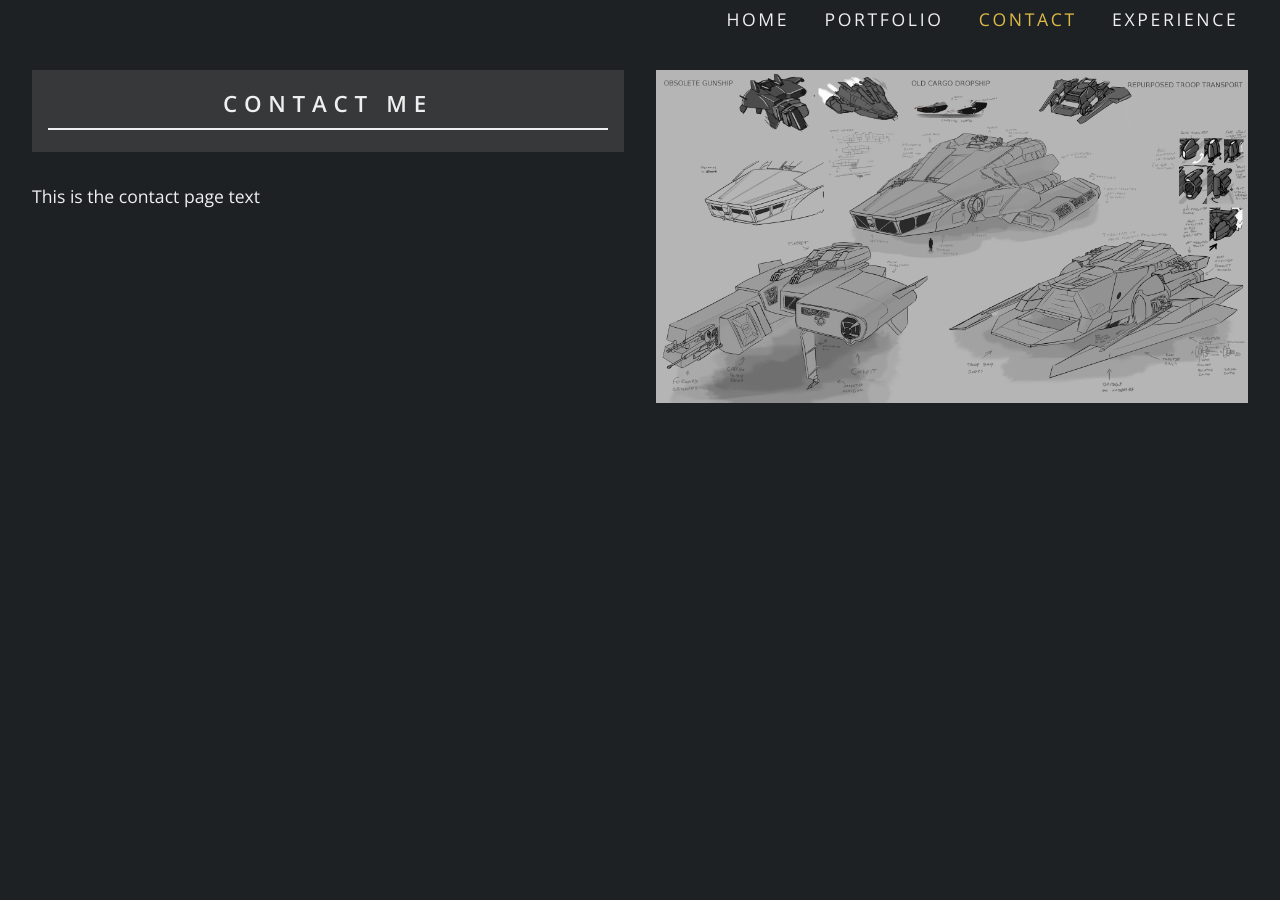
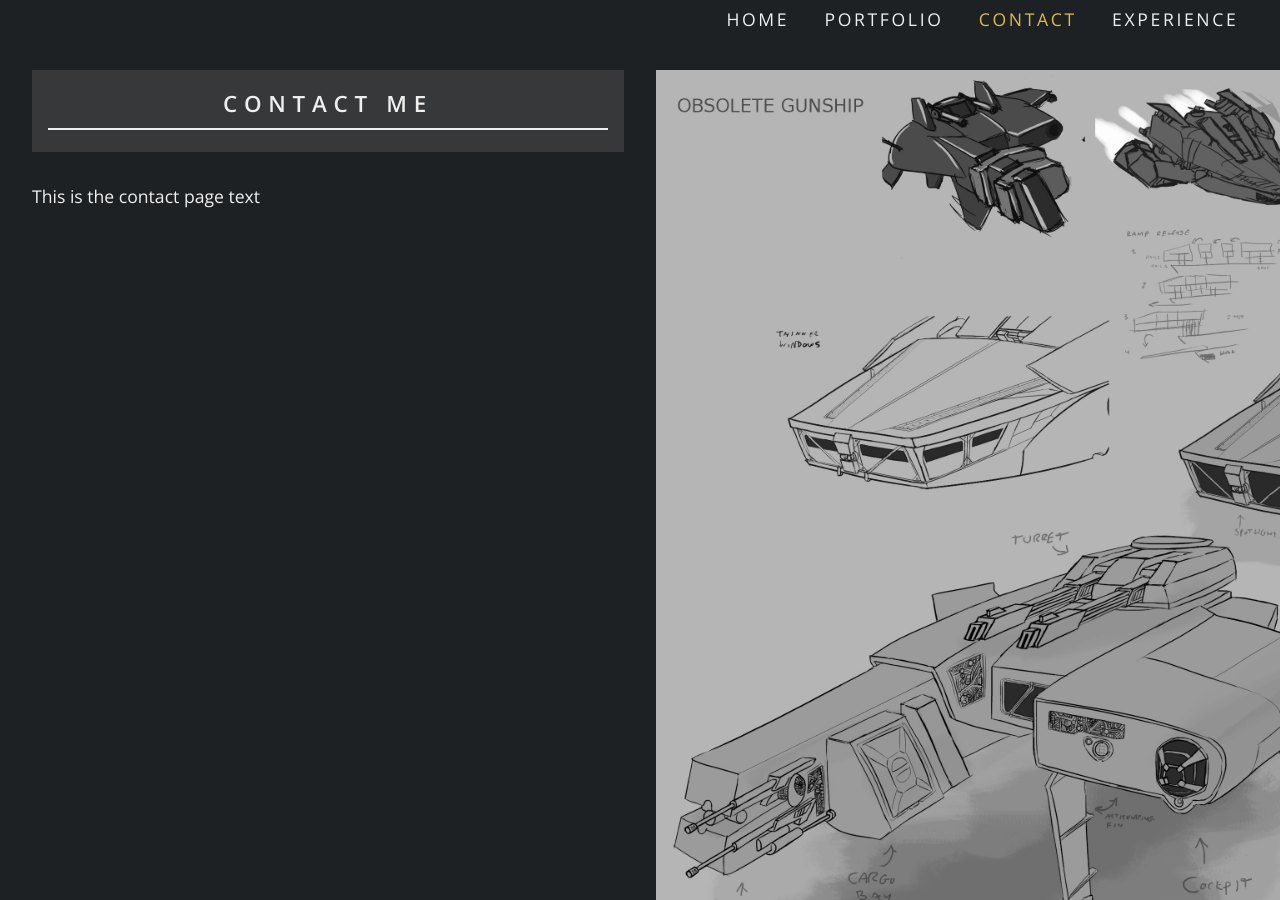
Before and after one commit to DanielHearn/kiel-portfolio, a Jekyll site: the page built from contact.md, in a window 1280 px wide. Built offline with Jekyll 4.4.1, drawn with Linux system fonts in a browser that asks for light colours.

Commit message:
Add main image fill, move portfolio js to seperate script

```diff
--- a/_layouts/contact.html
+++ b/_layouts/contact.html
@@ -27,7 +27,7 @@
         </div>
     </div>
     <div class="column">
-        <div>
+        <div class="main-image">
             <img src="{{ page.image }}" alt="">
         </div>
     </div>
--- a/css/main.scss
+++ b/css/main.scss
@@ -61,7 +61,7 @@
     background: $dark;
     color: $white;
     width: 100%;
-    min-height: 100%;
+    min-height: 100vh;
 }
 
 h1 {
--- a/css/partials/_content.scss
+++ b/css/partials/_content.scss
@@ -24,6 +24,7 @@
         padding: $content-padding;
         .main-image {
             top: $content-padding-large;
+            overflow: hidden;
             position: -webkit-sticky;
             position: sticky;
         }
--- a/css/partials/_media-queries.scss
+++ b/css/partials/_media-queries.scss
@@ -1,3 +1,24 @@
+@media screen and (min-width: $mobile-break-width) {
+    body {
+        .content {
+            .main {
+                .column {
+                    .main-image {
+                        height: 100%;
+                        width: 100%;
+                        img {
+                            max-width: initial;
+                            height: 100vh;
+                            z-index: 5;
+                            position: fixed;
+                        }
+                    }
+                }
+            }
+        }
+    }
+}
+
 @media screen and (max-width: $mobile-break-width) {
     body {
         .content {
```
Also changed, not shown: _layouts/portfolio-sub.html (+1 -24 lines), js/portfolio.js (added, +22 -0 lines).
